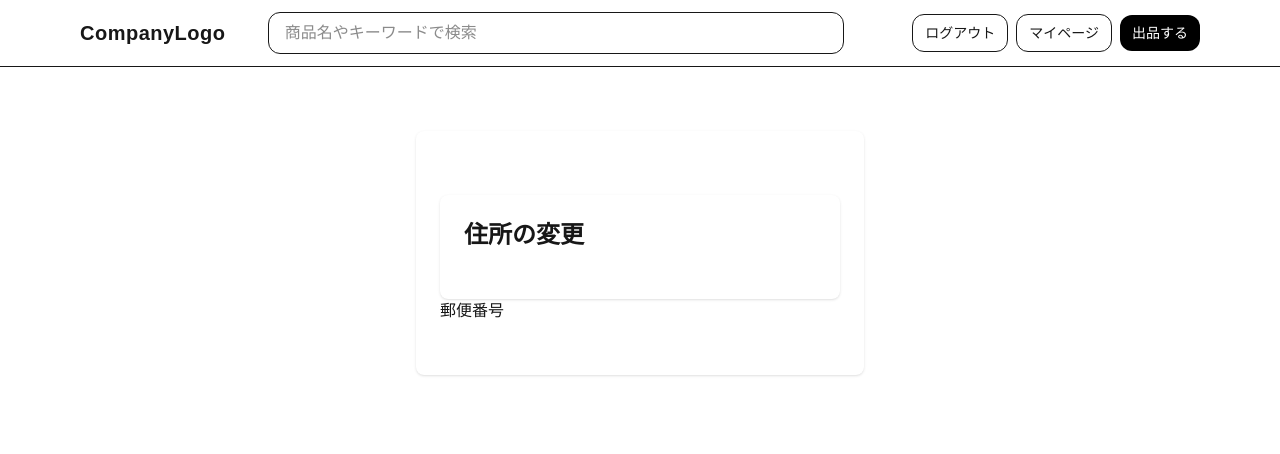
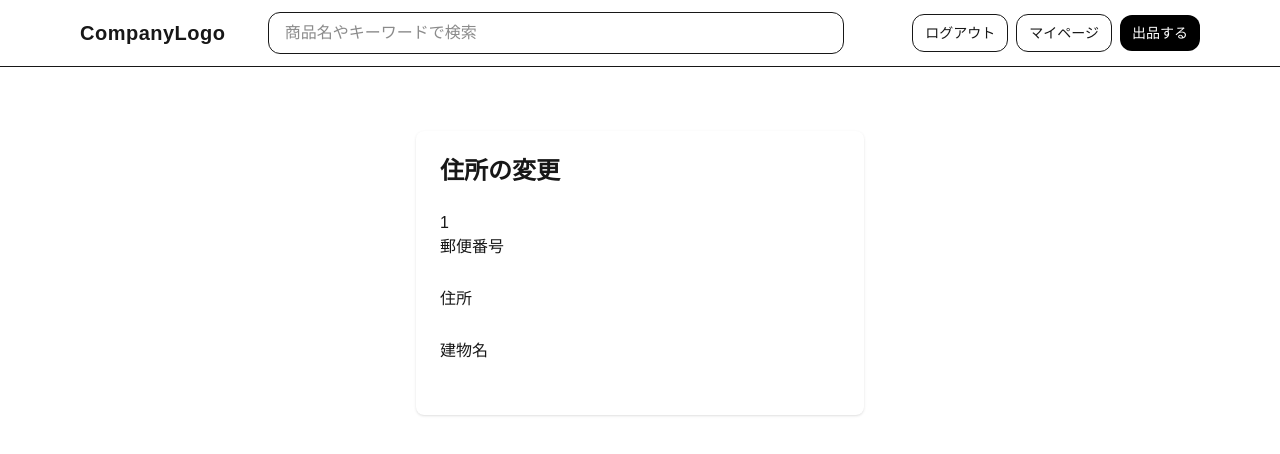
Before and after one commit to yasuhito-kitai/fea-market-app, a Next.js app in the folder frontend/: page /purchase/address/1 in a window 1280 px wide. Shown: the top 454 px of the page. Built offline with nearby package versions, Linux system fonts and the light colour scheme.

Commit message:
配送先のフォーム作成、URLのパラメータ取得成功

```diff
--- a/frontend/src/app/purchase/address/[item_id]/page.tsx
+++ b/frontend/src/app/purchase/address/[item_id]/page.tsx
@@ -1,71 +1,41 @@
 "use client";
 
 import { useState } from "react";
+import { useParams } from "next/navigation";
 
-export default function ParchaseAddressPage() {
+export default function PurchaseAddressPage() {
     const [zipcode, setZipcode] = useState<string>("");
+    const [address, setAddress] = useState<string>("");
+    const [building, setBuilding] = useState<string>("");
+    const params = useParams();
+    const itemId = Array.isArray(params.item_id)
+  ? params.item_id[0]   // 配列なら最初の要素を取る
+  : params.item_id ?? ""; // 文字列ならそのまま / 未定義なら空文字
     return (
         <div className="max-w-md mx-auto mt-10 p-6 bg-white rounded-lg shadow">
-            <div className="max-w-md mx-auto mt-10 p-6 bg-white rounded-lg shadow">
-                <h1 className="text-2xl font-bold mb-6">住所の変更</h1>
+            <h1 className="text-2xl font-bold mb-6">住所の変更</h1>
+                        <p>{itemId}</p>
+            <div>
+                <label className="block mb-1">郵便番号</label>
+                <p>{`${zipcode}`}</p>
+                <input value={zipcode} onChange={(e) => setZipcode(e.target.value)}
+                    type="text"
+                />
             </div>
             <div>
-                <label className="block mb-1">郵便番号</label>
-                    <input value={zipcode} onChange={(e)=>setZipcode(e.target.value)}
-                        type="text"
-                    />
+                <label className="block mb-1">住所</label>
+                <p>{`${address}`}</p>
+                <input value={address} onChange={(e) => setAddress(e.target.value)}
+                    type="text"
+                />
             </div>
-            {/* ここに住所と建物名を後で追加 */}
+            <div>
+                <label className="block mb-1">建物名</label>
+                <p>{`${building}`}</p>
+                <input value={building} onChange={(e) => setBuilding(e.target.value)}
+                    type="text"
+                />
+            </div>
         </div>
     );
-
 }
-
-
-// return (
-//     <div className="max-w-md mx-auto mt-10 p-6 bg-white rounded-lg shadow">
-//       <h1 className="text-2xl font-bold mb-6">住所の変更</h1>
-//       <form onSubmit={handleSaveProfile} className="space-y-4">
-//         <div>
-//           <label className="block mb-1">郵便番号</label>
-//           <input
-//             type="text"
-//             inputMode="numeric"
-//             pattern="\d{3}-?\d{4}"
-//             placeholder="例：123-4567"
-//             value={zipcode}
-//             onChange={(e) => setZipcode(e.target.value)}
-//             className="w-full border p-2 rounded"
-//             autoComplete="postal-code"
-//           />
-//         </div>
-//         <div>
-//           <label className="block mb-1">住所</label>
-//           <input
-//             type="text"
-//             value={address}
-//             onChange={(e) => setAddress(e.target.value)}
-//             className="w-full border p-2 rounded"
-//             autoComplete="street-address"
-//           />
-//         </div>
-//         <div>
-//           <label className="block mb-1">建物名</label>
-//           <input
-//             type="text"
-//             value={building}
-//             onChange={(e) => setBuilding(e.target.value)}
-//             className="w-full border p-2 rounded"
-//             autoComplete="address-line2"
-//           />
-//         </div>
-//         <button
-//           type="submit"
-//           disabled={loading}
-//           className="w-full bg-blue-600 text-white py-2 rounded hover:bg-blue-700 disabled:opacity-60"
-//         >
-//           {loading ? '保存中…' : '保存する'}
-//         </button>
-//       </form>
-//     </div>
-//   );
--- a/frontend/src/components/PurchaseForm.tsx
+++ b/frontend/src/components/PurchaseForm.tsx
@@ -101,7 +101,7 @@ export default function PurchaseForm({ item}: Props) {
 
         <div className="flex flex-row justify-between items-center mt-6">
           <p className="text-sm font-semibold">配送先</p>
-          <Link href="/mypage/profile" className="text-blue-700 underline">
+          <Link href={`/purchase/address/${item.id}`} className="text-blue-700 underline">
             変更する
           </Link>
         </div>
--- a/package.json
+++ b/package.json
@@ -1,5 +1,8 @@
 {
   "devDependencies": {
     "tailwindcss": "^4.1.10"
+  },
+  "dependencies": {
+    "react-router-dom": "^7.9.1"
   }
 }
```
Also changed, not shown: 1 other file (tests, documents, lock files or other folders).
